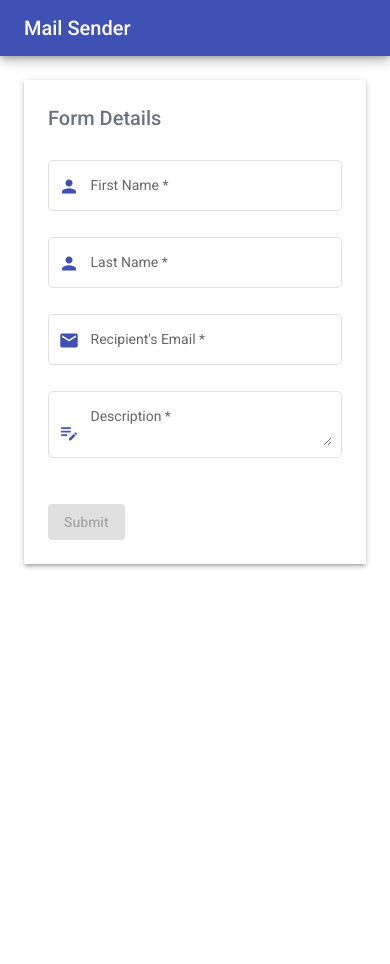
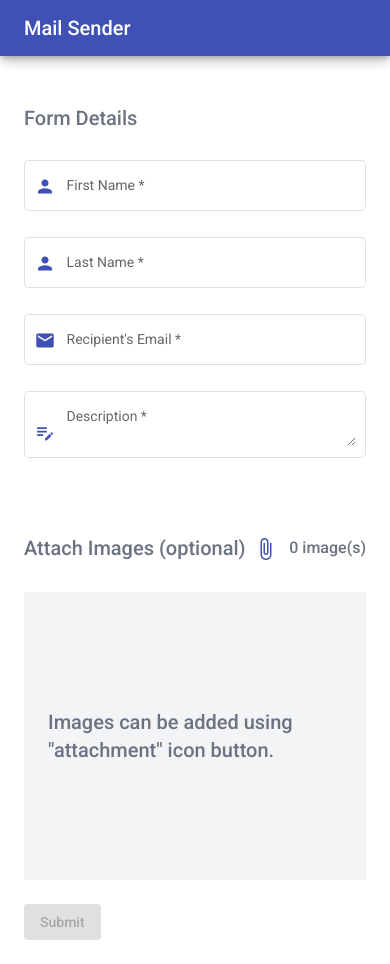
Before and after one commit to mth9dev/mail-sender, an Angular app: page /compose-mail in a window 390 px wide. Before the commit the page ends 844 px from the top, so only its background shows below. Built offline with nearby package versions, Linux system fonts and the light colour scheme.

Commit message:
Images Picker UI and Logic
-Responsive image catalog.
-Transform uploaded files and add to the form array.
-Image count indicator.
-remove images.

```diff
--- a/src/app/pages/compose-mail/compose-mail.component.html
+++ b/src/app/pages/compose-mail/compose-mail.component.html
@@ -1,41 +1,91 @@
-<div class="mat-elevation-z3 p-6">
+<div class="pt-6">
     <!-- header -->
     <div class="text-xl text-gray-500 font-medium decoration-8">Form Details</div>
     <!-- body -->
-    <div class="pt-6 text-sm">
+    <div class="py-6 text-sm">
         <div class="grid grid-cols-1 sm:grid-cols-2 gap-x-4" [formGroup]="mailForm">
             <mat-form-field appearance="outline">
                 <mat-label>First Name</mat-label>
                 <input matInput formControlName="firstName">
                 <mat-icon color="primary" matPrefix class="mr-2">person</mat-icon>
-                <mat-error *ngIf="mailForm.get('firstName')?.getError('required')">Please fill in this field.</mat-error>
-                <mat-error *ngIf="!mailForm.get('firstName')?.getError('required') && mailForm.get('firstName')?.getError('pattern')">Please enter a valid name.</mat-error>
+                <mat-error *ngIf="mailForm.get('firstName')?.getError('required')">Please fill in this field.
+                </mat-error>
+                <mat-error
+                    *ngIf="!mailForm.get('firstName')?.getError('required') && mailForm.get('firstName')?.getError('pattern')">
+                    Please enter a valid name.</mat-error>
             </mat-form-field>
             <mat-form-field appearance="outline">
                 <mat-label>Last Name</mat-label>
                 <input matInput formControlName="lastName">
                 <mat-icon color="primary" matPrefix class="mr-2">person</mat-icon>
                 <mat-error *ngIf="mailForm.get('lastName')?.getError('required')">Please fill in this field.</mat-error>
-                <mat-error *ngIf="!mailForm.get('lastName')?.getError('required') && mailForm.get('lastName')?.getError('pattern')">Please enter a valid name.</mat-error>
+                <mat-error
+                    *ngIf="!mailForm.get('lastName')?.getError('required') && mailForm.get('lastName')?.getError('pattern')">
+                    Please enter a valid name.</mat-error>
             </mat-form-field>
             <mat-form-field appearance="outline" class="sm:col-span-2">
                 <mat-label>Recipient's Email</mat-label>
                 <input matInput formControlName="email">
                 <mat-icon color="primary" matPrefix class="mr-2">mail</mat-icon>
                 <mat-error *ngIf="mailForm.get('email')?.getError('required')">Please fill in this field.</mat-error>
-                <mat-error *ngIf="!mailForm.get('email')?.getError('required') && mailForm.get('email')?.getError('pattern')">Please enter a valid email.</mat-error>
+                <mat-error
+                    *ngIf="!mailForm.get('email')?.getError('required') && mailForm.get('email')?.getError('pattern')">
+                    Please enter a valid email.</mat-error>
             </mat-form-field>
             <mat-form-field appearance="outline" class="sm:col-span-2">
                 <mat-label>Description</mat-label>
                 <textarea matInput formControlName="description"></textarea>
                 <mat-icon color="primary" matPrefix class="mr-2">edit_note</mat-icon>
-                <mat-error *ngIf="mailForm.get('description')?.getError('required')">Please fill in this field.</mat-error>
-                <mat-error *ngIf="!mailForm.get('description')?.getError('required') && mailForm.get('description')?.getError('pattern')">Please enter a valid text.</mat-error>
+                <mat-error *ngIf="mailForm.get('description')?.getError('required')">Please fill in this field.
+                </mat-error>
+                <mat-error
+                    *ngIf="!mailForm.get('description')?.getError('required') && mailForm.get('description')?.getError('pattern')">
+                    Please enter a valid text.</mat-error>
             </mat-form-field>
+        </div>
+    </div>
+    <!-- image section header -->
+    <div class="flex justify-between items-center text-xl mt-6">
+        <div class="flex justify-start items-center">
+            <span class="text-gray-500 font-medium decoration-8">Attach Images (optional)</span>
+            <button mat-icon-button color="primary" aria-label="Attach Image" (click)="imagePicker.click()">
+                <mat-icon>attach_file</mat-icon>
+            </button>
+        </div>
+        <span class="text-gray-500 font-medium decoration-8 text-base"> {{images.controls.length}} image(s) </span>
+    </div>
+    <!-- image section body -->
+    <div class="mt-6">
+        <!-- hidden image control -->
+        <input #imagePicker class="hidden" type="file" accept="image/*" (change)="addImage($event)" multiple>
+        <!-- "no image" message -->
+        <div *ngIf="images.controls.length == 0" class="flex justify-center items-center w-full h-72 bg-gray-100">
+            <span class="flex text-xl text-gray-500 font-medium decoration-8 p-6">Images can be added using "attachment"
+                icon button.</span>
+        </div>
+        <!-- grid -->
+        <div *ngIf="images.controls.length != 0" class="grid md:grid-cols-2 grid-cols-1 gap-4">
+            <!-- image container -->
+            <div *ngFor="let image of images.controls; let i = index;" class="mat-elevation-z2">
+                <div class="w-full h-72 overflow-hidden">
+                    <img class="object-cover w-full h-full" [src]="image.get('url')?.value" alt="Uploaded image">
+                </div>
+                <!-- title -->
+                <div class="text-base h-6 overflow-hidden my-4 mx-2"
+                    style="display: -webkit-box; -webkit-line-clamp: 1;-webkit-box-orient: vertical;">
+                    {{image.get('name')?.value}}
+                </div>
+                <!-- button -->
+                <div class="pb-2 px-2">
+                    <button mat-stroked-button class="w-full p-2" (click)="removeImage(i)">
+                        <mat-icon>delete_outline</mat-icon>
+                    </button>
+                </div>
+            </div>
         </div>
     </div>
     <!-- footer -->
     <div class="mt-6">
-        <button mat-raised-button color="primary" (click)="onSubmit()" [disabled]="mailForm.invalid">Submit</button>
+        <button mat-raised-button (click)="onSubmit()" [disabled]="mailForm.invalid">Submit</button>
     </div>
 </div>
--- a/src/app/pages/compose-mail/compose-mail.component.ts
+++ b/src/app/pages/compose-mail/compose-mail.component.ts
@@ -1,5 +1,5 @@
 import { Component, OnInit } from '@angular/core';
-import { FormBuilder, FormGroup, Validators } from '@angular/forms';
+import { FormArray, FormBuilder, FormGroup, Validators } from '@angular/forms';
 
 @Component({
   selector: 'app-compose-mail',
@@ -14,12 +14,17 @@ export class ComposeMailComponent implements OnInit {
     private _fb: FormBuilder,
   ) { }
 
+  get images() {
+    return this.mailForm.get('images') as FormArray;
+  }
+
   ngOnInit(): void {
     this.mailForm = this._fb.group({
       'firstName': [null, [Validators.required, Validators.pattern(/(?!^\s+$)^.*$/m)]],
       'lastName': [null, [Validators.required, Validators.pattern(/(?!^\s+$)^.*$/m)]],
       'email': [null, [Validators.required, Validators.pattern(/^\w+([\.-]?\w+)*@\w+([\.-]?\w+)*(\.\w{2,3})+$/)]],
       'description': [null, [Validators.required, Validators.pattern(/(?!^\s+$)^.*$/m)]],
+      'images': this._fb.array([]),
     })
   }
 
@@ -28,4 +33,25 @@ export class ComposeMailComponent implements OnInit {
     console.log(this.mailForm);
   }
 
+  addImage(event: Event) {
+    let fileList = (event.target as HTMLInputElement)?.files;
+    let fileArray = Array.from(fileList!);
+    for (let file of fileArray) {
+      const reader = new FileReader();
+      reader.onload = () => {
+        let imageForm = this._fb.group({
+          name: file.name,
+          type: file.type,
+          url: (reader.result as string),
+        });
+        this.images.push(imageForm)
+      }
+      reader.readAsDataURL(file);
+    }
+  }
+
+  removeImage(index: number){
+    this.images.removeAt(index);
+  }
+
 }
```
